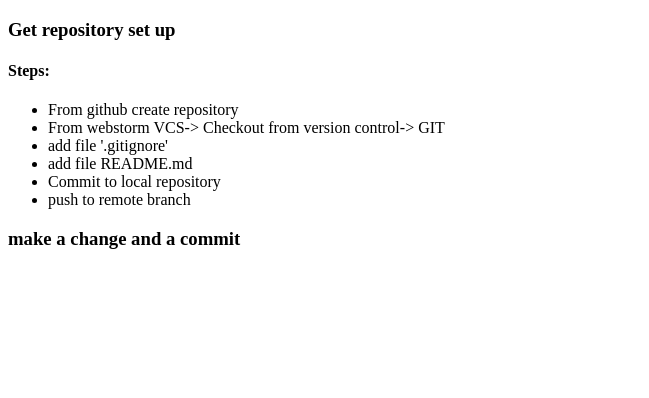
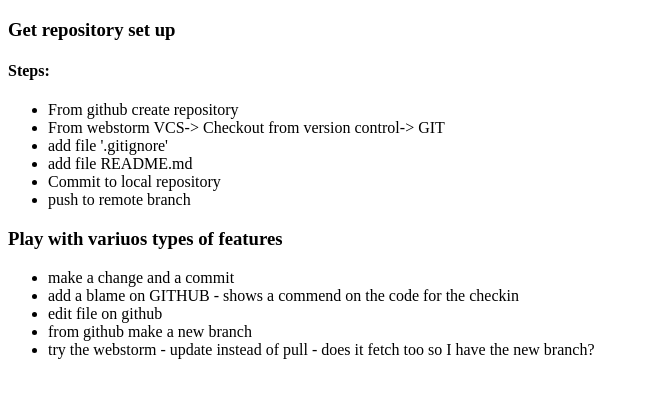
Before and after one commit to randyd12/rmd-git-practice, a plain HTML site: page rpg/index.html in a window 1280 px wide. Shown: the whole page, without its empty margins (0-649 px from the left). Drawn offline with Linux system fonts and the light colour scheme.

Commit message:
heading and steps
new heading and steps

```diff
--- a/rpg/index.html
+++ b/rpg/index.html
@@ -18,7 +18,15 @@
     <li>push to remote branch</li>
 </ul>
 
-<h3>make a change and a commit</h3>
+
+<h3>Play with variuos types of features</h3>
+<ul>
+    <li>make a change and a commit</li>
+    <li>add a blame on GITHUB - shows a commend on the code for the checkin</li>
+    <li>edit file on github </li>
+    <li>from github make a new branch</li>
+    <li> try the webstorm - update instead of pull - does it fetch too so I have the new branch?</li>
+</ul>
 
 </body>
 </html>
```
